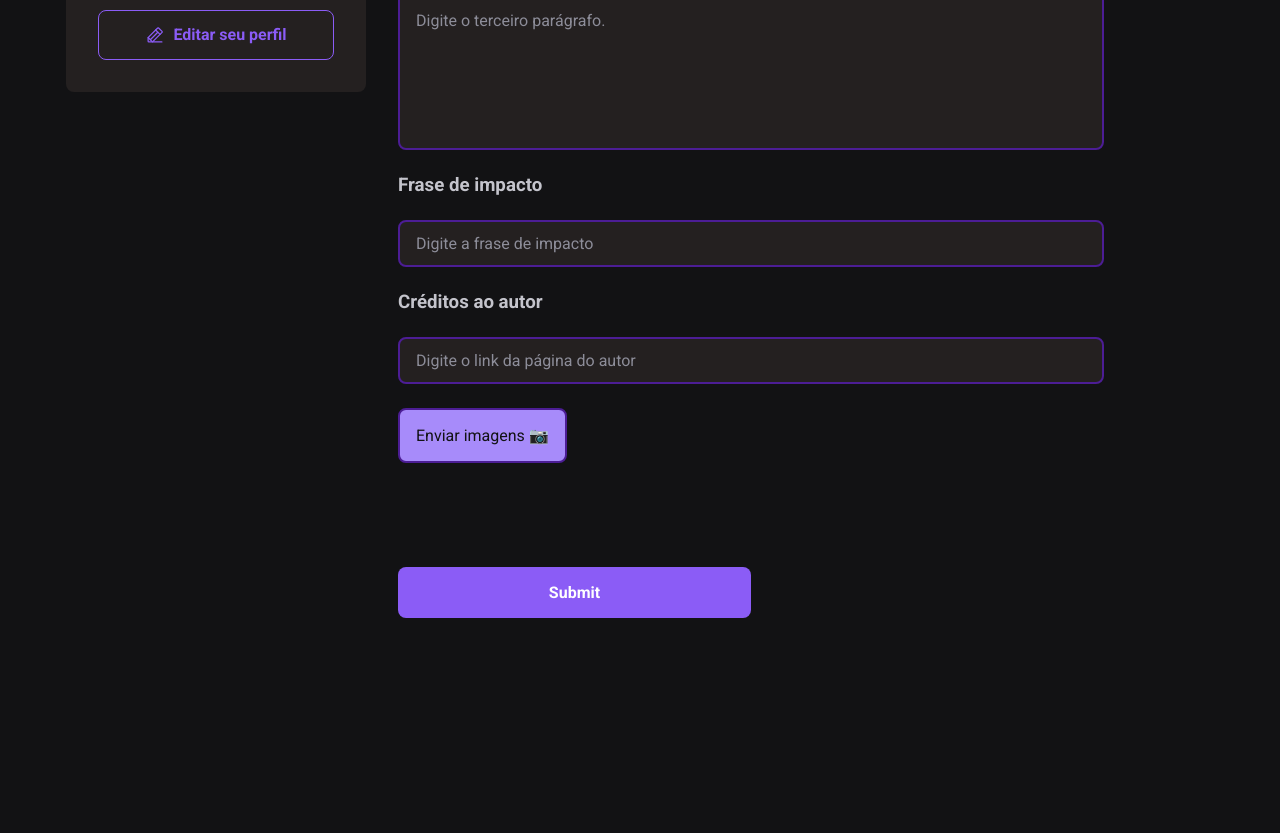
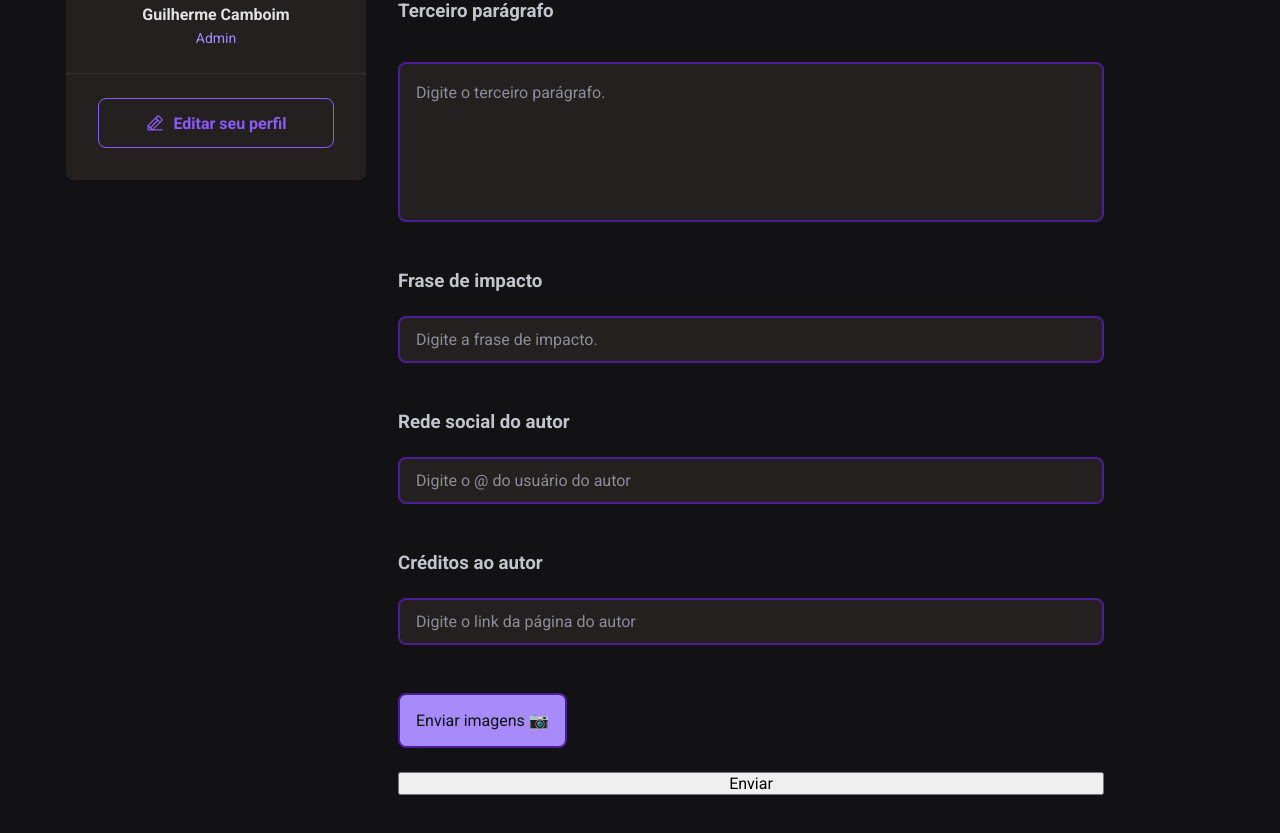
Before and after one commit to guilhermecamboim/ler-abre-caminhos-TS, a React (Vite) app: page /cadastrar in a window 1280 px wide. Shown: the part 947-1780 px from the top of the page. Before the commit the page ends 1615 px from the top, so only its background shows below. Built offline with nearby package versions, Linux system fonts and the light colour scheme.

Commit message:
Adicionando react hook form e zod na aplicação.

```diff
--- a/package.json
+++ b/package.json
@@ -8,12 +8,15 @@
     "preview": "vite preview"
   },
   "dependencies": {
+    "@hookform/resolvers": "^2.9.10",
     "axios": "^1.1.3",
     "date-fns": "^2.29.1",
     "phosphor-react": "^1.4.1",
     "react": "^18.0.0",
     "react-dom": "^18.0.0",
-    "react-router-dom": "^6.4.2"
+    "react-hook-form": "^7.38.0",
+    "react-router-dom": "^6.4.2",
+    "zod": "^3.19.1"
   },
   "devDependencies": {
     "@types/react": "^18.0.0",
--- a/src/pages/Posts/Posts.tsx
+++ b/src/pages/Posts/Posts.tsx
@@ -25,17 +25,12 @@ export function Posts() {
 
     <div className={styles.wrapper}>
       <Sidebar />
-      {dataAPI.title}
-{/*       {dataAPI.map((post: any) => {
-        return (
           <Post
-            key={post.id}
-            author={post.author}
-            content={post.content}
-            publishedAt={post.publishedAt}
+            key={dataAPI.id}
+            //author={dataAPI.author}
+            content={dataAPI}
+            //publishedAt={dataAPI.publishedAt}
           />
-        )
-      })} */}
     </div>
   )
 }
--- a/src/pages/Publish/Publish.tsx
+++ b/src/pages/Publish/Publish.tsx
@@ -1,45 +1,50 @@
-import { useEffect, useRef, useState } from "react";
-import { InputText } from "../../components/InputText/InputText";
+import { useRef, useState } from "react";
+import { api } from "../../lib/axios";
+import { useForm } from 'react-hook-form'
+import { zodResolver } from '@hookform/resolvers/zod'
+import * as zod from 'zod'
+
 import { Sidebar } from "../../components/Sidebar/Sidebar";
-import { api } from "../../lib/axios";
 import styles from './styles.module.css';
+
+interface IFormPostProps  {
+  title: string;
+  firstParagraph: string;
+  secondParagraph: string;
+  thirdParagraph: string;
+  impactPhrase: string;
+  authorLink: string;
+  authorSocialMedia: string;
+  FieldValues: any;
+}
 
 export function Publish() {
 
-  const [ title, setTitle ] = useState<string>('')
-  const [ firstParagraph, setFirstParagraph ] = useState<string>('')
-  const [ secondParagraph, setSecondParagraph ] = useState<string>('')
-  const [ thirdParagraph, setThirdParagraph ] = useState<string>('')
-  const [ impactPhrase, setImpactPhrase ] = useState<string>('')
-  const [ authorLink, setAuthorLink ] = useState<string>('')
-  const [ dataAPI, setDataAPI ] = useState<string>('')
   const [files, setFiles] = useState<any>(null);
 
-  function handleSetTitle(event: any) {
-    setTitle(event.target.value)
-  }
+  const newPostFormSchema = zod.object({
+    title: zod.string().min(1, 'Informe um título válido.').max(100, 'O título deve ser inferior a 100 caracteres.'),
+    firstParagraph: zod.string().min(1, 'Informe um parágrafo válido.').max(500, 'O parágrafo deve ser inferior a 500 caracteres.'),
+    secondParagraph: zod.string().min(1, 'Informe um parágrafo válido.').max(500, 'O título deve ser inferior a 500 caracteres.'),
+    thirdParagraph: zod.string().min(1, 'Informe um parágrafo válido.').max(500, 'O título deve ser inferior a 500 caracteres.'),
+    impactPhrase: zod.string().min(1, 'Informe uma frase válida.').max(100, 'A frase deve ser inferior a 100 caracteres.'),
+    authorLink: zod.string().min(1, 'Informe um link válido.').max(300, 'O link deve ser inferior a 300 caracteres.'),
+    authorSocialMedia: zod.string().min(1, 'Informe um @ válido.').max(100, 'O @ deve ser inferior a 100 caracteres.'),
+  })
 
-  function handleSetFirstParagraph(event: any) {
-    setFirstParagraph(event.target.value)
-  }
+  const { register, handleSubmit, formState: { errors } } = useForm({
+    resolver: zodResolver(newPostFormSchema)
+  })
 
-  function handleSetSecondParagraph(event: any) {
-    setSecondParagraph(event.target.value)
-  }
+  function handleCreateNewPost(data: IFormPostProps | any) {
 
-  function handleSetThirdParagraph(event: any) {
-    setThirdParagraph(event.target.value)
-  }
-
-  function handleSetImpactFrase(event: any) {
-    setImpactPhrase(event.target.value)
-  }
-
-  function handleSetCreditsAuthor(event: any) {
-    setAuthorLink(event.target.value)
-  }
-
-  function handleSubmit() {
+    const title = data.title
+    const firstParagraph = data.firstParagraph
+    const secondParagraph = data.secondParagraph
+    const thirdParagraph = data.thirdParagraph
+    const impactPhrase = data.impactPhrase
+    const authorLink = data.authorLink
+    const authorSocialMedia = data.authorSocialMedia
 
     const result = api.post('post', {
       title,
@@ -47,9 +52,13 @@ export function Publish() {
       secondParagraph,
       thirdParagraph,
       impactPhrase,
-      authorLink
+      authorLink,
+      authorSocialMedia,
     })
+
+    return result
   }
+
 
   const fileRef = useRef<HTMLInputElement>(null);
 
@@ -63,71 +72,104 @@ export function Publish() {
     setFiles(event.target.files)
   };
 
-
   return (
     <div className={styles.wrapper}>
       <Sidebar />
       <div className={styles.containerForm}>
         <h1>Cadastrar novo Post</h1>
 
-        <form onSubmit={handleSubmit}>
+
+        <form onSubmit={handleSubmit(handleCreateNewPost)} action="">
           <div className={styles.containerForm}>
+
             <h3>Titulo do Post</h3>
-            <InputText
-              onChange={handleSetTitle}
-              value={title}
-              type="text"
-              name="titulo"
-              placeholder="Digite o título do post."
-              maxLength={50}
-            />
+            <div className={styles.textInputContainer}>
+              <input
+                className={styles.input}
+                placeholder="Digite o título do post."
+                {...register('title')}
+              />
+            </div>
+            <p className={styles.errorMessage} >
+              <>
+                {errors.title?.message}
+              </>
+            </p>
 
             <h3>Primeiro parágrafo</h3>
             <textarea
-              onChange={handleSetFirstParagraph}
-              value={firstParagraph}
-              name="firstParagraph"
               placeholder="Digite o primeiro parágrafo."
-              maxLength={500}
+              {...register('firstParagraph')}
             />
+            <p className={styles.errorMessage} >
+              <>
+                {errors.firstParagraph?.message}
+              </>
+            </p>
 
             <h3>Segundo parágrafo</h3>
             <textarea
-              onChange={handleSetSecondParagraph}
-              value={secondParagraph}
-              name="secondParagraph"
+              {...register('secondParagraph')}
               placeholder="Digite o segundo parágrafo."
-              maxLength={500}
             />
+            <p className={styles.errorMessage} >
+              <>
+                {errors.secondParagraph?.message}
+              </>
+            </p>
 
             <h3>Terceiro parágrafo</h3>
             <textarea
-              onChange={handleSetThirdParagraph}
-              value={thirdParagraph}
-              name="thirdParagraph"
+              {...register('thirdParagraph')}
               placeholder="Digite o terceiro parágrafo."
-              maxLength={500}
             />
+            <p className={styles.errorMessage} >
+              <>
+                {errors.thirdParagraph?.message}
+              </>
+            </p>
 
             <h3>Frase de impacto</h3>
-            <InputText
-              onChange={handleSetImpactFrase}
-              value={impactPhrase}
-              type="text"
-              name="impactPhrase"
-              placeholder="Digite a frase de impacto"
-              maxLength={100}
-            />
+            <div className={styles.textInputContainer}>
+              <input
+                className={styles.input}
+                placeholder="Digite a frase de impacto."
+                {...register('impactPhrase')}
+              />
+            </div>
+            <p className={styles.errorMessage} >
+              <>
+                {errors.impactPhrase?.message}
+              </>
+            </p>
+
+            <h3>Rede social do autor</h3>
+            <div className={styles.textInputContainer}>
+              <input
+                className={styles.input}
+                placeholder="Digite o @ do usuário do autor"
+                {...register('authorSocialMedia')}
+              />
+            </div>
+            <p className={styles.errorMessage} >
+              <>
+                {errors.authorSocialMedia?.message}
+              </>
+            </p>
 
             <h3>Créditos ao autor</h3>
-            <InputText
-              onChange={handleSetCreditsAuthor}
-              value={authorLink}
-              type="text"
-              name="link"
-              placeholder="Digite o link da página do autor"
-              maxLength={100}
-            />
+            <div className={styles.textInputContainer}>
+              <input
+                className={styles.input}
+                placeholder="Digite o link da página do autor"
+                {...register('authorLink')}
+              />
+            </div>
+            <p className={styles.errorMessage} >
+              <>
+                {errors.authorLink?.message}
+              </>
+            </p>
 
             <div className={styles.containerUploadButton}>
               <button
@@ -154,10 +196,13 @@ export function Publish() {
                   )
                 })
               }
-            <input type="submit" />
+            <button type="submit">Enviar</button>
           </div>
         </form>
 
+{/*         <div className={styles.popUpSucess}>
+          <p>Artigo incluído com sucesso</p>
+        </div> */}
       </div>
     </div>
   )
--- a/src/pages/Publish/styles.module.css
+++ b/src/pages/Publish/styles.module.css
@@ -86,3 +86,63 @@
   height: 50px;
   border-radius: 50%;
 }
+
+.textInputContainer {
+  background: var(--gray-800);
+  padding: 12px 16px;
+  border-radius: 8px;
+  box-sizing: border-box;
+  border: 2px solid var(--violet-900);
+  display: flex;
+  align-items: baseline;
+}
+
+.textInputContainer:has(input:focus) {
+  border-color: var(--violet-400)
+}
+
+.textInputContainer:has(input:disabled) {
+  opacity: 0.5;
+  cursor: not-allowed;
+}
+
+.prefix {
+  font-size: 12px;
+}
+
+.input {
+  font-size: 1rem;
+  color: var(--white);
+  background: transparent;
+  border: none;
+  width: 100%;
+
+}
+
+.input:focus {
+  outline: none !important;
+  box-shadow: none !important;
+
+}
+
+.input:disabled {
+  cursor: not-allowed;
+
+}
+
+.input::placeholder {
+  color: var(--gray-400);
+
+}
+
+.errorMessage {
+  color: var(--red-500);
+}
+
+/* .popUpSucess {
+  width: 200px;
+  height: 200px;
+  border-radius: 8px;
+  position: absolute;
+  display: ${}
+} */
```
Also changed, not shown: src/components/Post/Post.tsx (+21 -34 lines), 1 other file (tests, documents, lock files or other folders).
